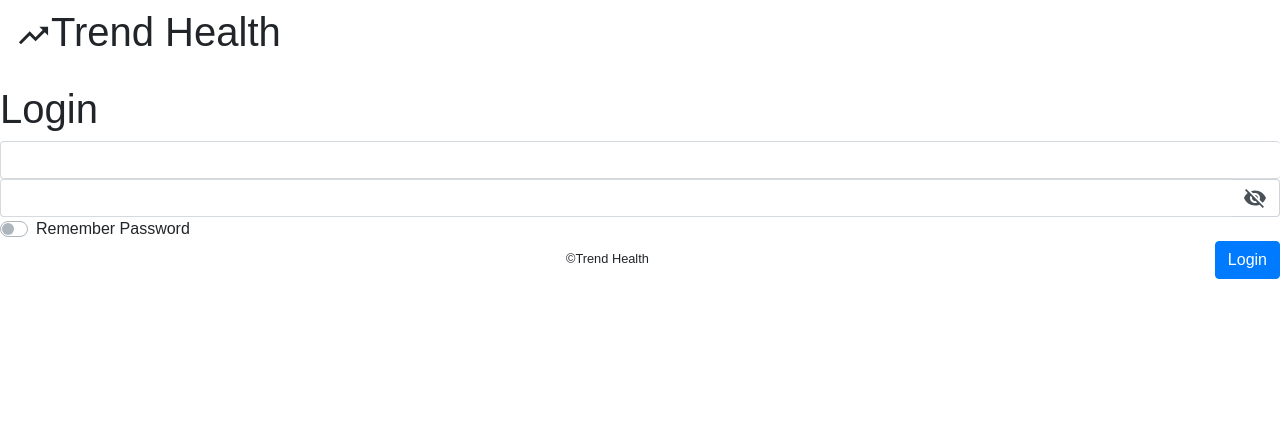
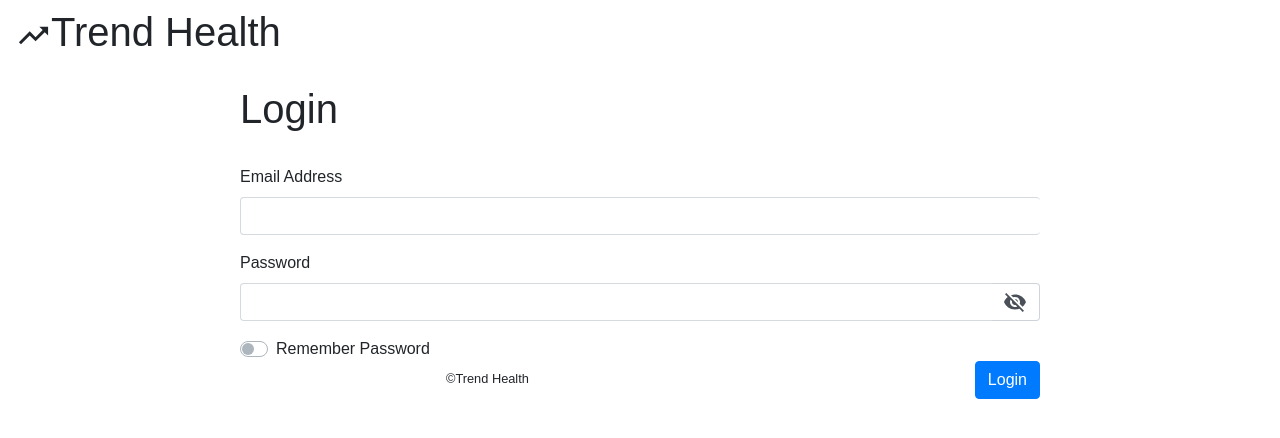
Before and after one commit to davidchanho/project3, a React (Create React App) app in the folder client/: page / in a window 1280 px wide. Shown: the top 438 px of the page. Built offline with nearby package versions, Linux system fonts and the light colour scheme.

Commit message:
add input type to login form. password properly hides and unhides

```diff
--- a/client/src/components/Form/LoginForm/index.js
+++ b/client/src/components/Form/LoginForm/index.js
@@ -9,6 +9,10 @@ import { Btns } from 'components'
 
 // import './styles.scss'
 const styles = {
+  form: {
+    margin: 'auto',
+    width: 800
+  },
   searchField: {
     borderRight: 0,
     boxShadow: 'none',
@@ -19,9 +23,11 @@ const styles = {
     backgroundColor: 'white'
   }
 }
+
 export class LoginForm extends Component {
   state = {
-    account: { email: '', password: '' },
+    email: '',
+    password: '',
     showPassword: false
   }
 
@@ -31,38 +37,46 @@ export class LoginForm extends Component {
     this.setState({ showPassword: !this.state.showPassword })
   }
 
-  handleChange = ({ currentTarget: input }) => {
-    const account = { ...this.state.account }
-    account[input.type] = input.value
-    this.setState({ account })
+  handleChange = e => {
+    this.setState({ [e.target.name]: e.target.value })
   }
 
   render() {
-    const { account } = this.state
+    const { email, password } = this.state
 
     return (
-      <Form onSubmit={this.handleSubmit}>
+      <Form style={styles.form} onSubmit={this.handleSubmit}>
         <h1>Login</h1>
+        <br />
+        <Form.Group>
+          <Form.Label>Email Address</Form.Label>
           <InputGroup>
             <FormControl
               name='email'
-            value={this.state.account.email}
+              value={email}
+              type='email'
               label='Email Address'
               onChange={this.handleChange}
               style={styles.searchField}
             />
           </InputGroup>
-
+        </Form.Group>
+        <Form.Group>
+          <Form.Label>Password</Form.Label>
           <InputGroup>
             <FormControl
               name='password'
-            value={this.state.account.password}
+              value={password}
+              type={this.state.showPassword ? 'input' : 'password'}
               label='Password'
               onChange={this.handleChange}
               style={styles.searchField}
             />
             <InputGroup.Append>
-            <InputGroup.Text style={styles.icon} onClick={this.handlePassword}>
+              <InputGroup.Text
+                style={styles.icon}
+                onClick={this.handlePassword}
+              >
                 {this.state.showPassword ? (
                   <VisibilityIcon />
                 ) : (
@@ -71,6 +85,7 @@ export class LoginForm extends Component {
               </InputGroup.Text>
             </InputGroup.Append>
           </InputGroup>
+        </Form.Group>
         <Form.Check
           type='switch'
           id='remember-password'
--- a/client/src/components/Form/SignupForm/index.js
+++ b/client/src/components/Form/SignupForm/index.js
@@ -31,13 +31,13 @@ export class LoginForm extends Component {
           name='email'
           value={account.email}
           label='Email Address'
-          onChange={this.handleChange}
+          onChange={this.state.handleChange}
         />
         <Input
           name='password'
           value={account.password}
           label='Password'
-          onChange={this.handleChange}
+          onChange={this.state.handleChange}
         />
         <Form.Check
           type='switch'
```
Also changed, not shown: client/src/components/Form/Input/index.js (+70 -66 lines). Lines whose indentation alone changed are shown as unchanged.
